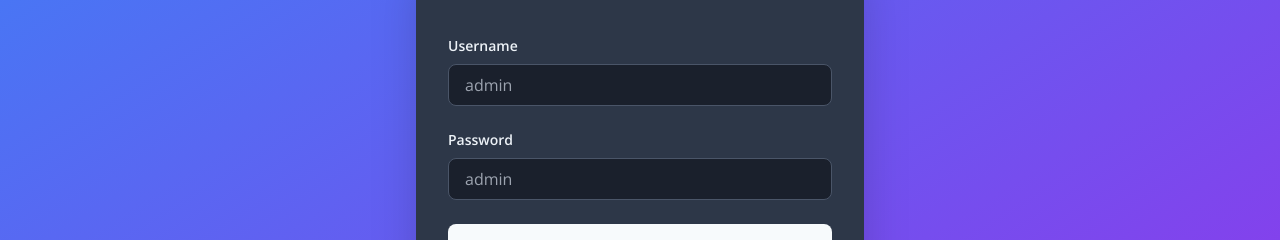
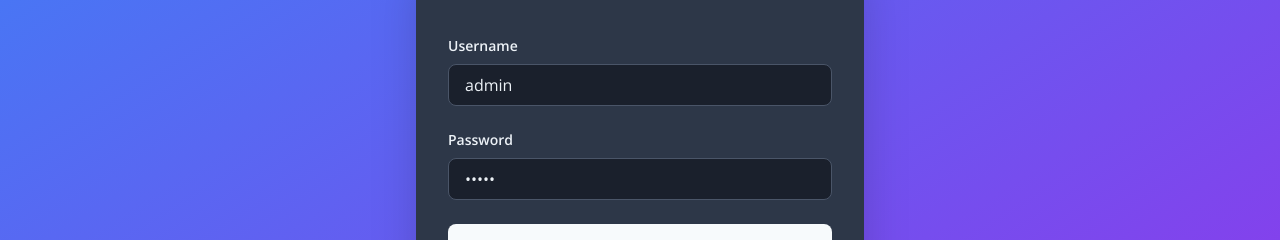
Before and after one commit to rafayel-dev/cli-dashboard, a React (Create React App) app: page /login in a window 1280 px wide. Shown: the part 258-498 px from the top of the page. Built offline with nearby package versions, Linux system fonts and the light colour scheme.

Commit message:
Update LoginPage.js

```diff
--- a/src/pages/LoginPage.js
+++ b/src/pages/LoginPage.js
@@ -3,8 +3,8 @@ import { AuthContext } from '../context/AuthContext';
 import { useNavigate } from 'react-router-dom';
 
 const LoginPage = () => {
-  const [username, setUsername] = useState('');
-  const [password, setPassword] = useState('');
+  const [username, setUsername] = useState('admin');
+  const [password, setPassword] = useState('admin');
   const { login } = useContext(AuthContext);
   const navigate = useNavigate();
 
```
